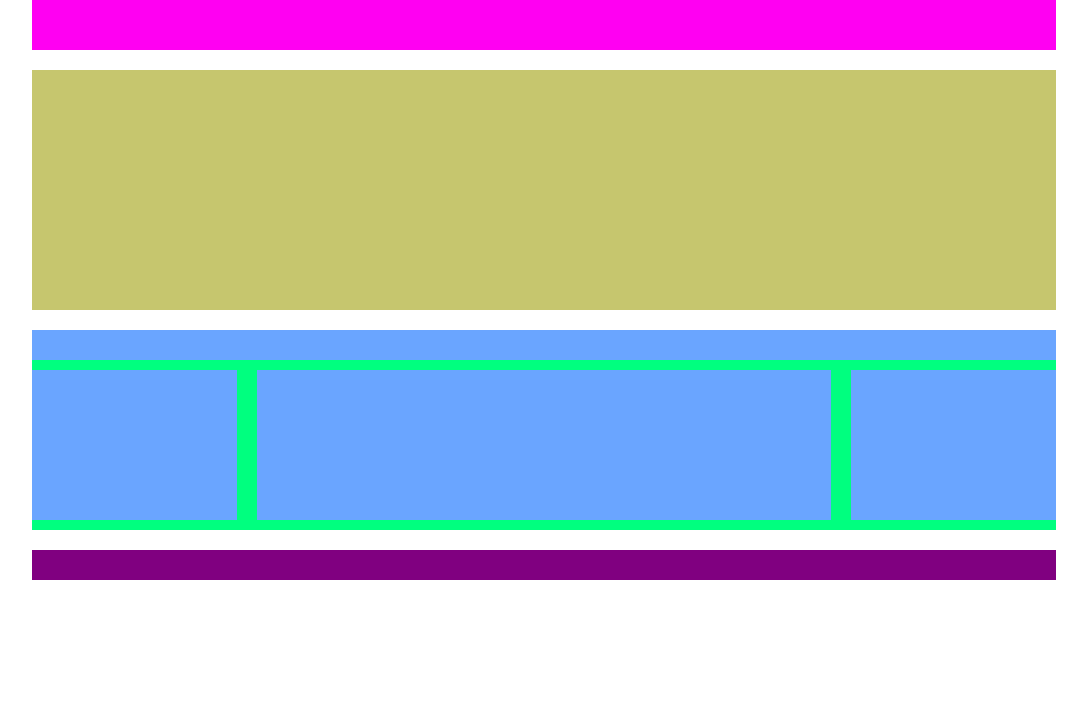
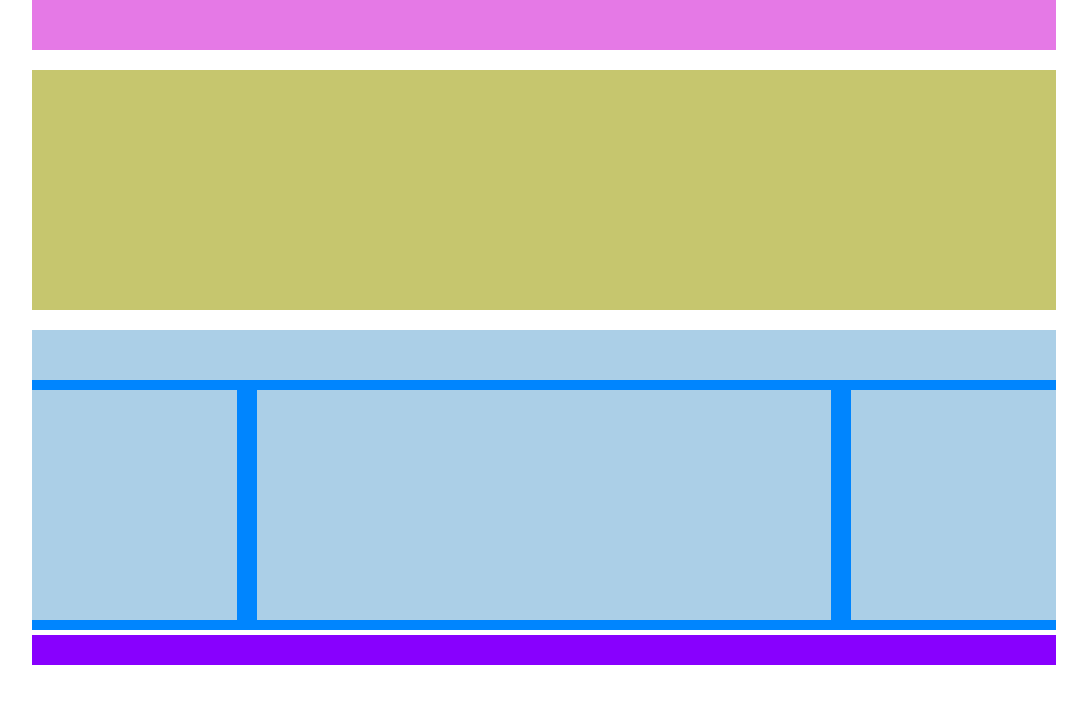
Before and after one commit to NicolaDiSante/htmlcss-struttura-wp, a plain HTML site: page index.html in a window 1280 px wide. Shown: the whole page, without its empty margins (96-1183 px from the left). Drawn offline with Linux system fonts and the light colour scheme.

Commit message:
Final Changes

```diff
--- a/style.css
+++ b/style.css
@@ -21,7 +21,7 @@ div.logo {
 }
 
 div.logo {
-  background-color: rgb(255, 0, 242);
+  background-color: #e579e6;
   height: 50px;
 }
 
@@ -31,47 +31,46 @@ div.main-picture {
 }
 
 main {
-  background-color: rgb(106, 165, 255);
-  height: 200px;
-  margin-bottom: 20px;
+  height: 300px;
+  margin-bottom: 5px;
+}
+
+.content.title,
+.container.clearfix {
+  border-bottom: 10px solid #0085fe;
+  width: 100%;
 }
 
 .content.title {
-  width: 100%;
   height: 20%;
-  background-color: rgb(106, 165, 255);
-  border-bottom: 10px solid springgreen;
+  background-color: #abcfe7;
 }
 
 .container.clearfix {
-  background-color: springgreen;
+  background-color: #0085fe;
   height: 80%;
-  border-bottom: 10px solid springgreen;
-  width: 100%;
 }
 
 .nav,
 .text,
 .widgets {
   float: left;
+  background-color: #abcfe7;
+  height: 100%;
 }
 
 .nav,
 .widgets {
-  background-color: rgb(106, 165, 255);
   width: 20%;
-  height: 100%;
 }
 
 .text {
-  background-color: rgb(106, 165, 255);
   width: 56%;
   margin: 0 2%;
-  height: 100%;
 }
 
 footer {
   width: 100%;
   height: 30px;
-  background-color: purple;
+  background-color: #8800fe;
 }
```
